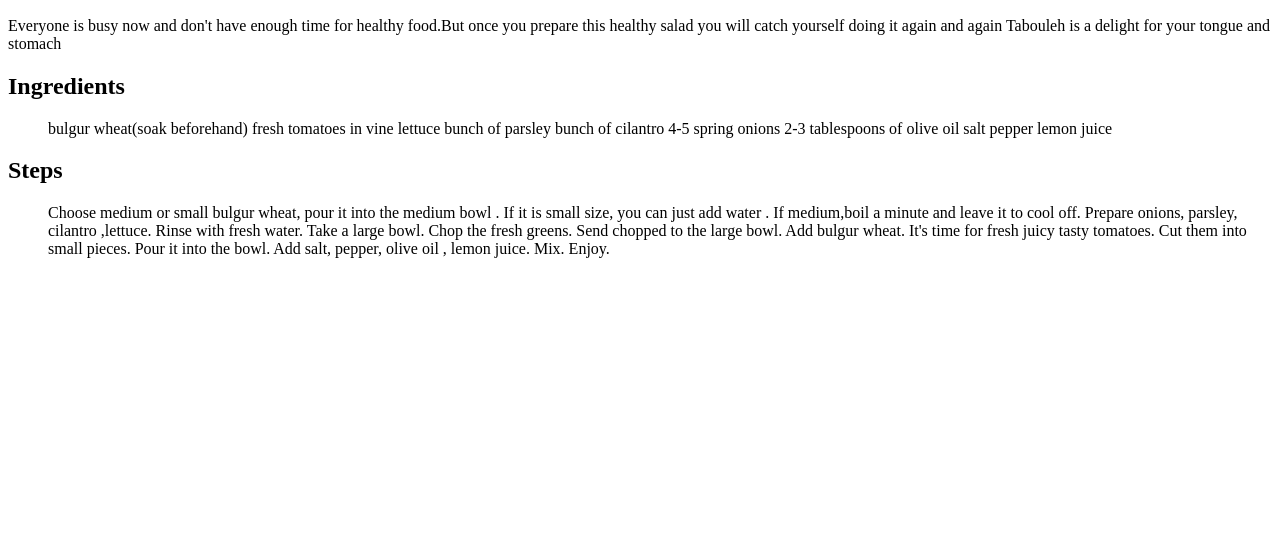
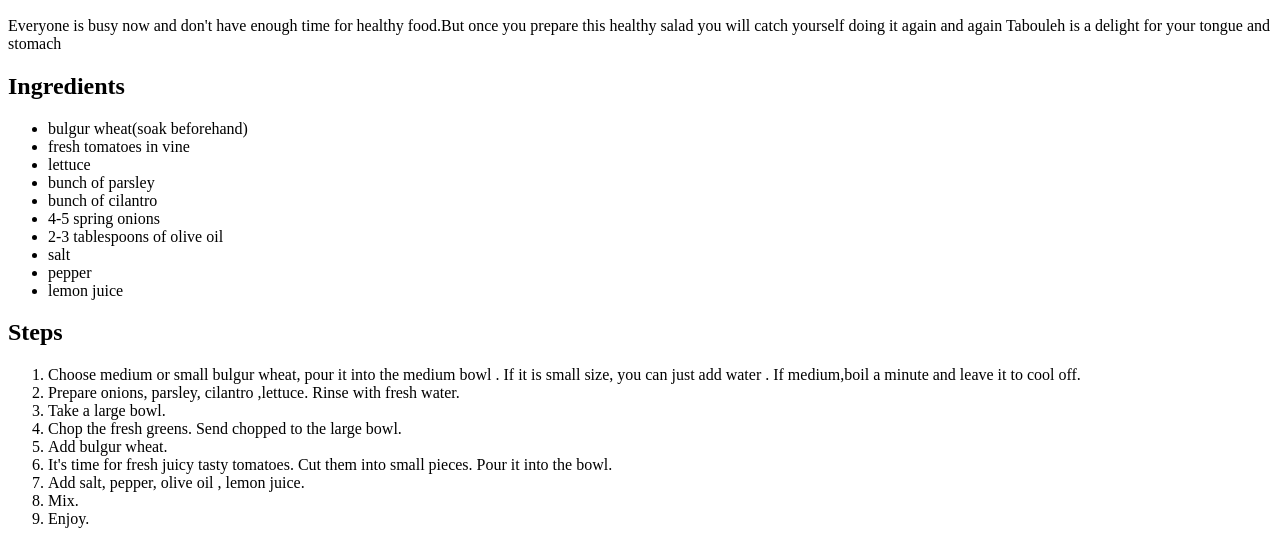
Before and after one commit to BellaTovm/odin-recipes, a plain HTML site: page recipes/taboule.html in a window 1280 px wide. Shown: the part 434-978 px from the top of the page. Before the commit the page ends 800 px from the top, so only its background shows below. Drawn offline with Linux system fonts and the light colour scheme.

Commit message:
added icecream.html

```diff
--- a/recipes/taboule.html
+++ b/recipes/taboule.html
@@ -12,28 +12,28 @@
         <p2>Tabouleh is a delight for your tongue and stomach</p2>
         <h2>Ingredients</h2>
         <ul>
-            bulgur wheat(soak beforehand)
-            fresh tomatoes in vine
-            lettuce
-            bunch of parsley
-            bunch of cilantro
-            4-5 spring onions
-            2-3 tablespoons of olive oil
-            salt
-            pepper
-            lemon juice
+            <li>bulgur wheat(soak beforehand)</li>
+            <li>fresh tomatoes in vine </li>
+           <li> lettuce </li>
+            <li>bunch of parsley </li>
+            <li>bunch of cilantro</li>
+            <li>4-5 spring onions</li>
+            <li>2-3 tablespoons of olive oil </li>
+            <li>salt</li>
+            <li>pepper </li>
+            <li>lemon juice</li>
         </ul>
         <h2>Steps</h2>
         <ol>
-            Choose medium or small bulgur wheat, pour it into the medium bowl . If it is small size, you can just add water . If medium,boil a minute and leave it to cool off.
-            Prepare onions, parsley, cilantro ,lettuce. Rinse with fresh water.
-            Take a large bowl.
-            Chop the fresh greens. Send chopped to the large bowl.
-            Add bulgur wheat.
-            It's time for fresh juicy tasty tomatoes. Cut them into small pieces. Pour it into the bowl.
-            Add salt, pepper, olive oil , lemon juice.
-            Mix.
-            Enjoy.
+            <li>Choose medium or small bulgur wheat, pour it into the medium bowl . If it is small size, you can just add water . If medium,boil a minute and leave it to cool off.</li>
+            <li>Prepare onions, parsley, cilantro ,lettuce. Rinse with fresh water.</li>
+            <li>Take a large bowl.</li>
+            <li>Chop the fresh greens. Send chopped to the large bowl.</li>
+            <li>Add bulgur wheat.</li>
+            <li>It's time for fresh juicy tasty tomatoes. Cut them into small pieces. Pour it into the bowl.</li>
+            <li>Add salt, pepper, olive oil , lemon juice.</li>
+            <li>Mix.</li>
+            <li>Enjoy.</li>
 
 
         </ol>
```
Also changed, not shown: index.html (+3 -2 lines), recipes/chickenlegs.html (+12 -12 lines), recipes/icecream.html (added, +22 -0 lines).
